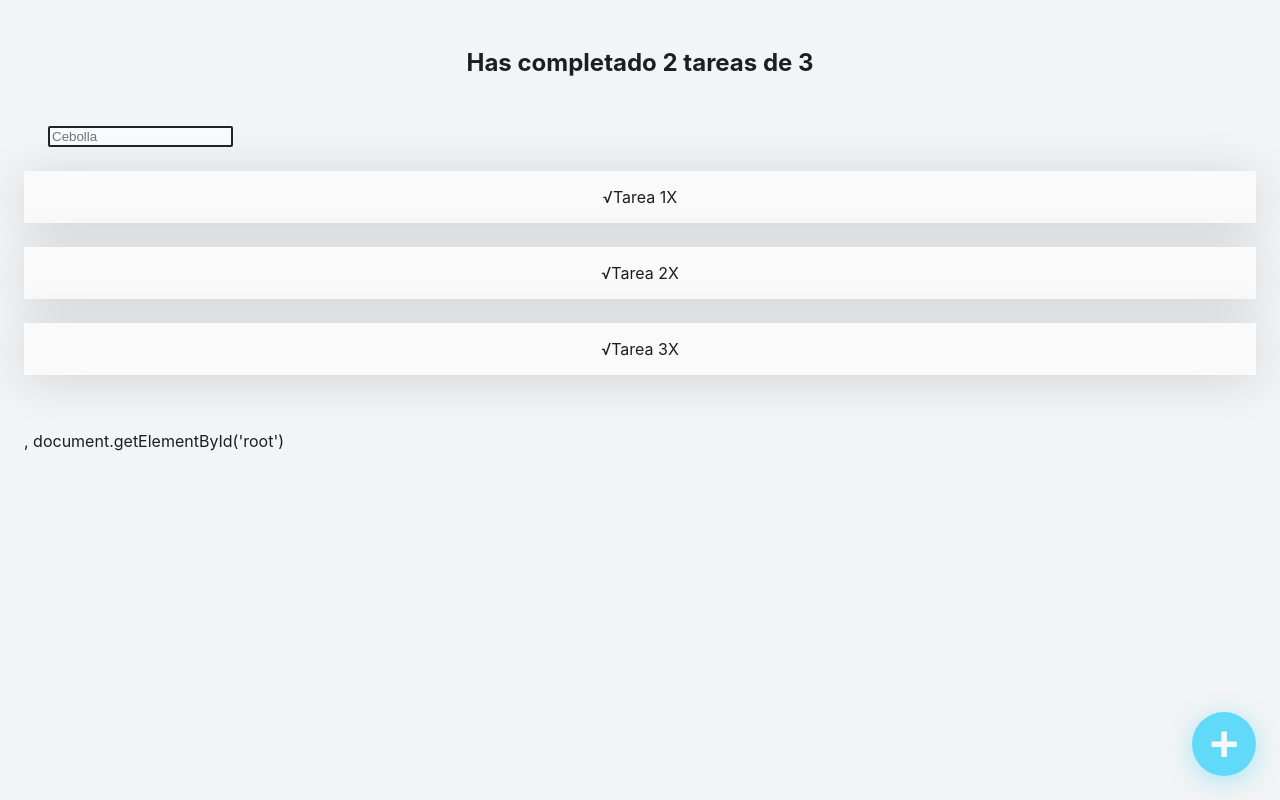
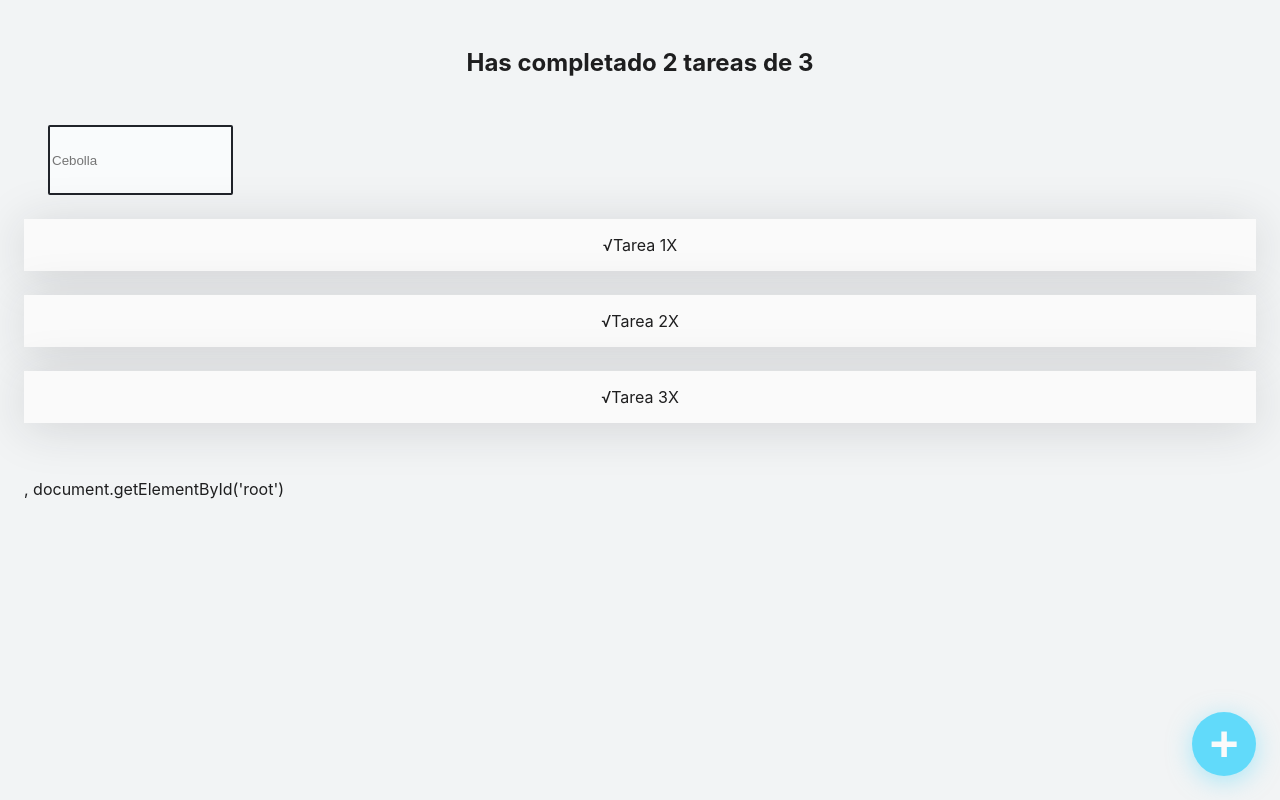
Before and after one commit to chriscodex/ReactJS-Introduction, a React (Create React App) app: page / in a window 1280 px wide. Built offline with nearby package versions, Linux system fonts and the light colour scheme.

Commit message:
height property added to .TodoSearch class on CSS

```diff
--- a/src/TodoSearch.css
+++ b/src/TodoSearch.css
@@ -3,4 +3,5 @@
   border-radius: 2px;
   border: 2px solid #202329;
   margin: 0 24px;
+  height: 64px;
 }
```
